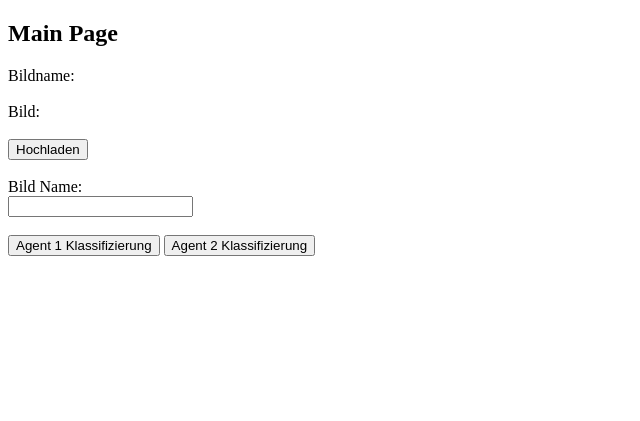
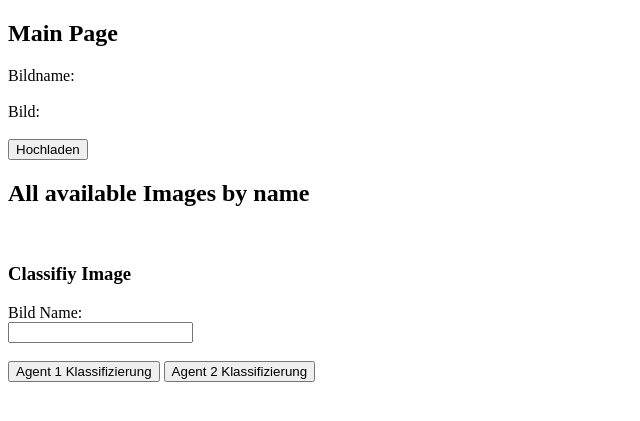
Before and after one commit to justTill/whatMemeAmI, a Django app: page /save_new_user_image in a window 1280 px wide. Shown: the part 98-519 px from the top of the page, without its empty margins (0-640 px from the left). Run offline with Django 3.2, Linux system fonts and the light colour scheme.

Commit message:
image names are shown

```diff
--- a/project-one/main/view/templates/classifyImage.html
+++ b/project-one/main/view/templates/classifyImage.html
@@ -1,9 +1,13 @@
 <form action="{% url 'main:classify_image' %}" method="post" enctype="multipart/form-data">
     {% csrf_token %}
+    <div>
+        <h2>All available Images by name</h2>
     {% for name in image_names%}
     <p>{{ name }}</p>
     {% endfor %}
+    </div>
     <br>
+    <h3> Classifiy Image</h3>
     <div class="fieldWrapper">
         <label>Bild Name:</label>
         <br>
--- a/project-one/main/view/views/index.py
+++ b/project-one/main/view/views/index.py
@@ -3,12 +3,16 @@
 from django.template import loader
 from django.urls import reverse
 from main.controller.forms import UploadImageForm
+from main.controller.logic import ImagePreprocessor
+
+preprocessor = ImagePreprocessor()
 
 
 def index(request):
     template = loader.get_template('./templates/index.html')
+    image_names = preprocessor.get_all_image_names()
     context = {
-        'image_names': ['hallo', 'hallo'],
+        'image_names': image_names,
         'upload_image_form': UploadImageForm,
     }
     return HttpResponse(template.render(context, request))
```
